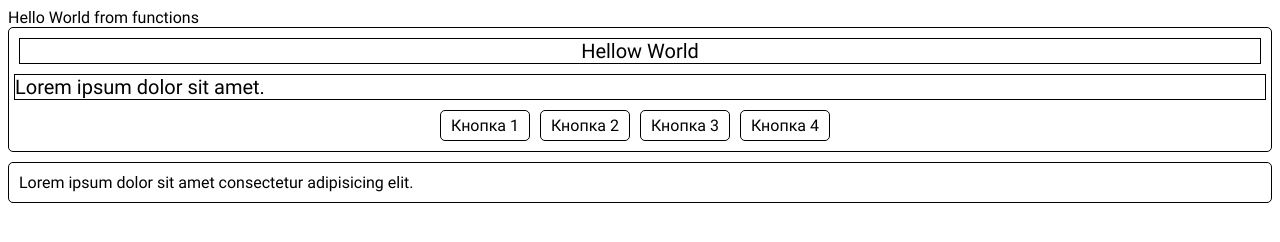
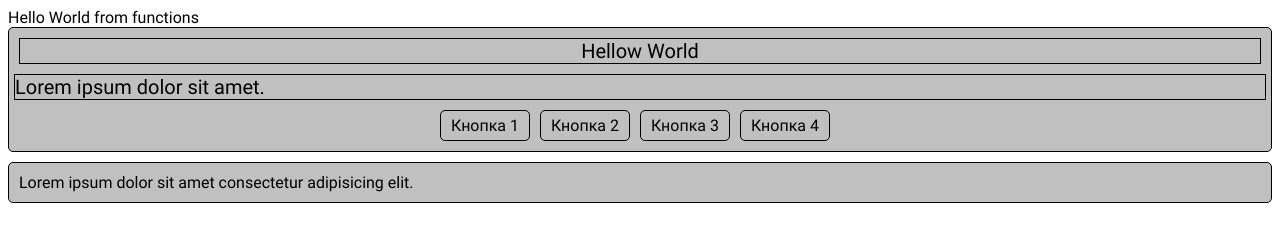
Before and after one commit to Shavius/team_project, a website built with webpack: page src/index.html in a window 1280 px wide. Built offline with nearby package versions, Linux system fonts and the light colour scheme.

Commit message:
Add style color silver header and main #11
Co-authored-by: Kangern <Kangern@users.noreply.github.com>

close #11

```diff
--- a/src/scss/partials/_header.scss
+++ b/src/scss/partials/_header.scss
@@ -1,5 +1,6 @@
 .header {
 	border: 1px solid black;
+	background-color: silver;
 	border-radius: 5px;
 	margin-bottom: 10px;
 
--- a/src/scss/partials/_main.scss
+++ b/src/scss/partials/_main.scss
@@ -1,5 +1,6 @@
 .main {
 	border: 1px solid black;
+	background-color: silver;
 	border-radius: 5px;
 	padding: 10px;
 }
```
